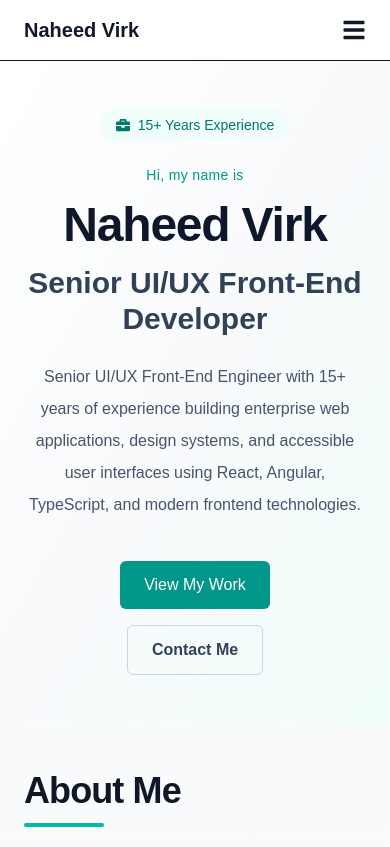
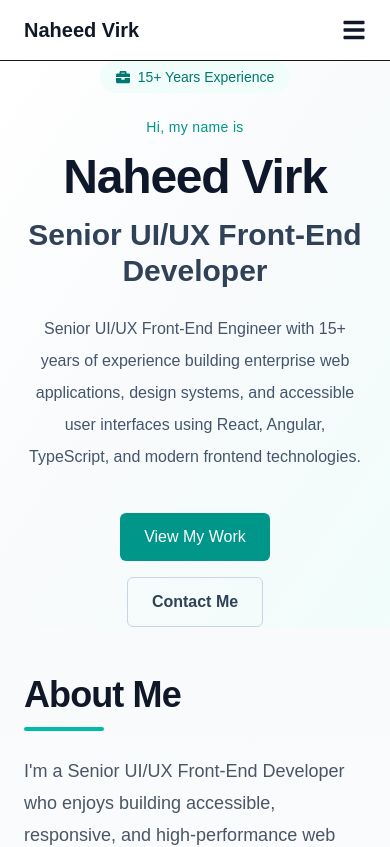
Before and after one commit to naheedkvirk/portfolio, a Next.js app: page / in a window 390 px wide. Shown: the top 847 px of the page. Built offline with nearby package versions, Linux system fonts and the light colour scheme.

Commit message:
Refactor reusable classes for section

```diff
--- a/components/About/About.tsx
+++ b/components/About/About.tsx
@@ -1,4 +1,5 @@
 import Image from "next/image";
+import { gradientGray50White, section, sectionSpacing } from "@/lib/styles";
 
 export default function About() {
   const skills = [
@@ -15,9 +16,7 @@ export default function About() {
     <section
       id="about"
       aria-labelledby="about-heading"
-      className="scroll-mt-24
-      py-12 sm:py-16
-      bg-gradient-to-b from-gray-50 to-white dark:from-gray-950 dark:to-gray-900"
+      className={`${section} ${sectionSpacing} ${gradientGray50White}`}
     >
       <div className="mx-auto max-w-7xl px-6">
         <div className="grid gap-12 lg:grid-cols-2 lg:items-start">
--- a/components/Contact/Contact.tsx
+++ b/components/Contact/Contact.tsx
@@ -1,7 +1,7 @@
 "use client";
 import { motion, useReducedMotion } from "motion/react";
-//import { Mail } from "lucide-react";
 import { FaEnvelope, FaLinkedin, FaGithub } from "react-icons/fa";
+import { section, sectionSpacing, whiteBgGray950 } from "@/lib/styles";
 
 export default function Contact() {
   const prefersReducedMotion = useReducedMotion();
@@ -11,8 +11,7 @@ export default function Contact() {
     <section
       id="contact"
       aria-labelledby="contact-heading"
-      className="scroll-mt-24 bg-white
-      py-12 sm:py-16 dark:bg-gray-950 "
+      className={`${section} ${sectionSpacing} ${whiteBgGray950}`}
     >
       <div className="mx-auto max-w-7xl px-6">
         {/* Section Header */}
--- a/components/Experience/Experience.tsx
+++ b/components/Experience/Experience.tsx
@@ -2,6 +2,7 @@
 import ExperienceItem from "./ExperienceItem";
 import { experiences } from "./experienceData";
 import { motion, useReducedMotion, type Variants } from "motion/react";
+import { gray50Bg900, section, sectionSpacing } from "@/lib/styles";
 
 const timelineVariants: Variants = {
   hidden: {},
@@ -20,7 +21,7 @@ export default function Experience() {
     <section
       id="experience"
       aria-labelledby="experience-heading"
-      className="scroll-mt-24 bg-gray-50 py-12 sm:py-16 dark:bg-gray-900"
+      className={`${section} ${sectionSpacing} ${gray50Bg900}`}
     >
       <div className="mx-auto max-w-7xl px-6">
         {/* Section Header */}
--- a/components/Hero/Hero.tsx
+++ b/components/Hero/Hero.tsx
@@ -1,6 +1,12 @@
 "use client";
 import { motion, type Variants } from "motion/react";
 import { FaBriefcase } from "react-icons/fa";
+import {
+  heroLayout,
+  heroSpacing,
+  gradientSlateTeal,
+  heroBackground,
+} from "@/lib/styles";
 
 const containerVariants: Variants = {
   hidden: {},
@@ -32,8 +38,7 @@ export default function Hero() {
   return (
     <section
       id="home"
-      className="flex items-center bg-gradient-to-br from-white via-slate-50 to-teal-50
-      py-12 sm:py-32 dark:from-slate-950 dark:via-slate-900 dark:to-teal-950"
+      className={`${heroLayout}${heroSpacing}  ${gradientSlateTeal} ${heroBackground}`}
     >
       <div className="mx-auto max-w-7xl px-6">
         <motion.div
--- a/components/Projects/Projects.tsx
+++ b/components/Projects/Projects.tsx
@@ -1,13 +1,13 @@
 import ProjectCard from "./ProjectCard";
 import { projects } from "./projectData";
+import { section, sectionSpacingLarge, whiteBgGray900 } from "@/lib/styles";
 
 export default function Projects() {
   return (
     <section
       id="projects"
       aria-labelledby="projects-heading"
-      className="scroll-mt-24 bg-white
-      py-16 sm:py-20 dark:bg-gray-900"
+      className={`${section} ${sectionSpacingLarge} ${whiteBgGray900}`}
     >
       <div className="mx-auto max-w-7xl px-6">
         {/* Section Header */}
--- /dev/null
+++ b/lib/styles.ts
@@ -0,0 +1,22 @@
+// src/lib/styles.ts
+
+// Shared Sections
+export const section = "scroll-mt-24";
+export const sectionSpacing = "py-12 sm:py-16";
+export const sectionSpacingLarge = "py-16 sm:py-20";
+
+// Section Backgrounds
+export const whiteBgGray950 = "bg-white dark:bg-gray-950";
+export const whiteBgGray900 = "bg-white dark:bg-gray-900";
+export const gray50Bg900 = "bg-gray-50 dark:bg-gray-900";
+export const gradientGray50White =
+  "bg-gradient-to-b from-gray-50 to-white dark:from-gray-950 dark:to-gray-900";
+
+// Hero
+export const heroLayout = "flex items-center";
+export const heroSpacing = "py-12 sm:py-32";
+export const gradientSlateTeal =
+  "bg-gradient-to-br from-white via-slate-50 to-teal-50";
+
+export const heroBackground =
+  "dark:from-slate-950 dark:via-slate-900 dark:to-teal-950";
```
Also changed, not shown: 1 other file (tests, documents, lock files or other folders).
